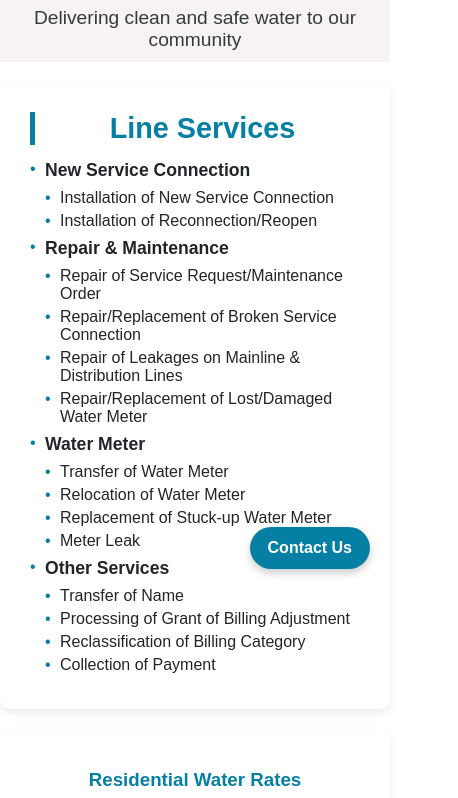
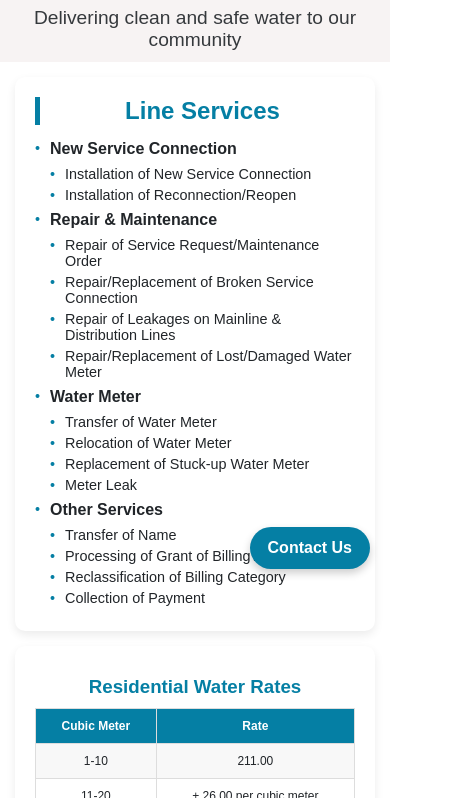
Before and after one commit to Francis-Trainee/General-Emilio-Aguinaldo-Water-District, a plain HTML site: page pages/services.html in a window 390 px wide. Shown: the part 255-1053 px from the top of the page, 458 px wide, since content can reach past the window. Drawn offline with nearby package versions, Linux system fonts and the light colour scheme.

Commit message:
Modified

```diff
--- a/styles/services.css
+++ b/styles/services.css
@@ -256,6 +256,33 @@ section ul li::before {
     transition: background-color 0.3s ease, color 0.3s ease;
   }
 
+  .rates-section table,
+  .rates-section th,
+  .rates-section td {
+    font-size: 12px;
+  }
+
+  section {
+    margin: 15px;
+    padding: 20px;
+  }
+
+  section h1 {
+    font-size: 1.5rem;
+  }
+
+  section h2 {
+    font-size: 1rem;
+  }
+
+  section ul li {
+    font-size: 0.9rem;
+  }
+
+  main {
+    margin: 20px 0;
+  }
+
   footer p {
     font-size: 13px;
   }
```
Also changed, not shown: 1 other file.
